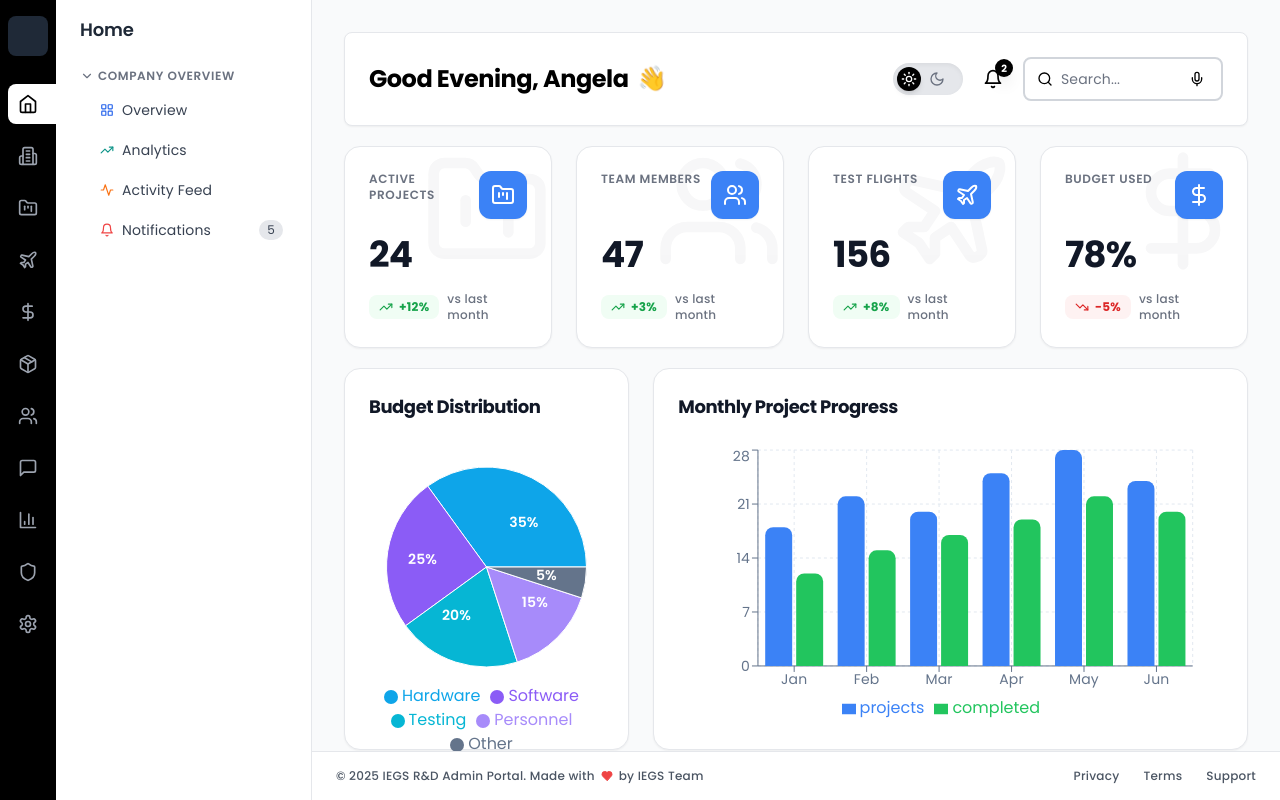
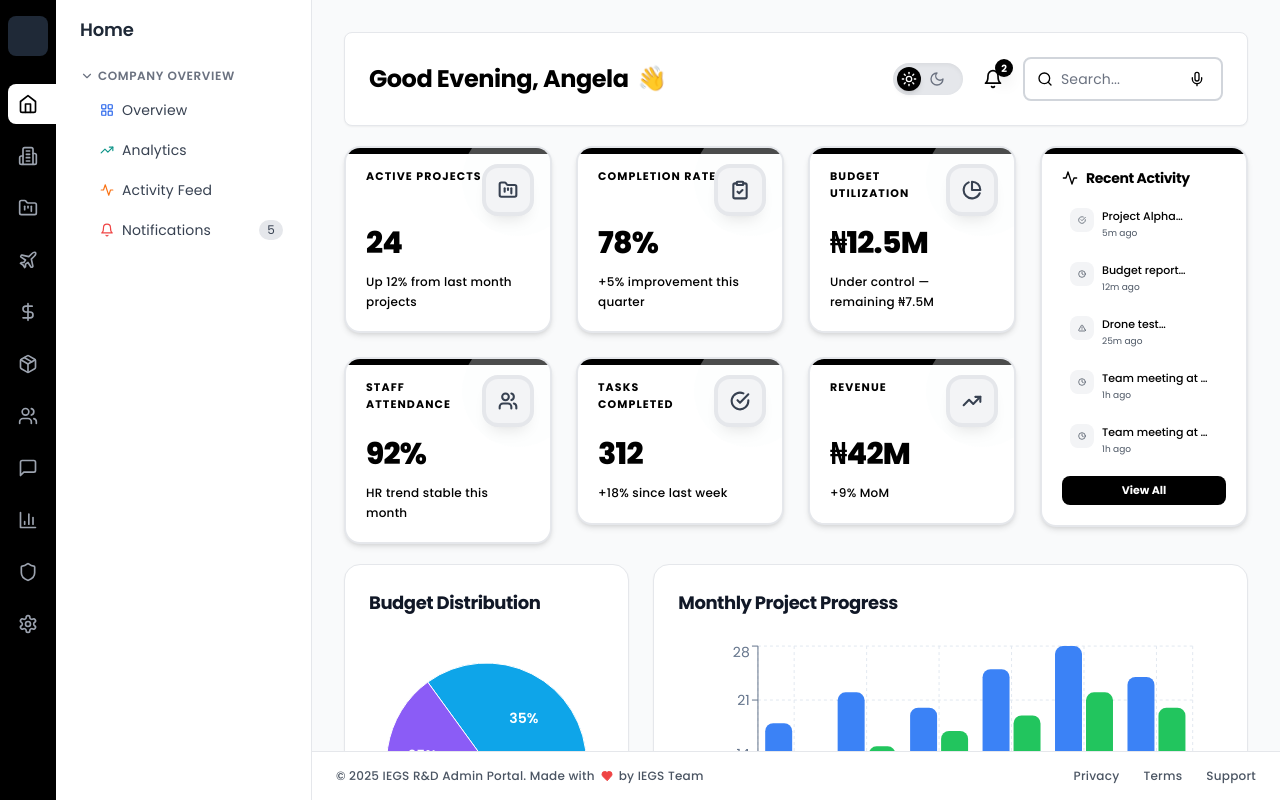
Before and after one commit to dotpyScript/iegs_rnd, a React (Vite) app: page / in a window 1280 px wide. Built offline with nearby package versions, Linux system fonts and the light colour scheme.

Commit message:
updating KPI cards

```diff
--- a/src/components/cards/KpiCard.jsx
+++ b/src/components/cards/KpiCard.jsx
@@ -1,7 +1,12 @@
 import { motion } from 'framer-motion';
+import { useContext } from 'react';
 import { TrendingUp, TrendingDown, Minus } from 'lucide-react';
+import { ThemeContext } from '../../context/ThemeContext';
 
-const KpiCard = ({ title, value, change, trend, icon: Icon, index = 0, description = null }) => {
+const KpiCard = ({ title, value, change, trend, icon: Icon, index = 0, description = null, accentColor = 'blue' }) => {
+  const { theme } = useContext(ThemeContext);
+  const isDarkMode = theme === 'dark';
+
   const getTrendIcon = () => {
     if (trend === 'up') return TrendingUp;
     if (trend === 'down') return TrendingDown;
@@ -9,11 +14,66 @@ const KpiCard = ({ title, value, change, trend, icon: Icon, index = 0, descripti
   };
 
   const getTrendColor = () => {
-    if (trend === 'up') return 'text-success-600 bg-success-50';
-    if (trend === 'down') return 'text-red-600 bg-red-50';
-    return 'text-gray-600 bg-gray-50';
+    if (isDarkMode) {
+      if (trend === 'up') return 'text-green-700 bg-green-50 border border-green-200';
+      if (trend === 'down') return 'text-red-700 bg-red-50 border border-red-200';
+      return 'text-gray-700 bg-gray-50 border border-gray-200';
+    } else {
+      if (trend === 'up') return 'text-gray-700 bg-gray-100 border border-gray-200';
+      if (trend === 'down') return 'text-gray-700 bg-gray-100 border border-gray-200';
+      return 'text-gray-700 bg-gray-100 border border-gray-200';
+    }
   };
 
+  const getAccentColorClasses = () => {
+    const colors = {
+      blue: {
+        bg: isDarkMode ? 'bg-blue-500' : 'bg-gray-100',
+        lightBg: isDarkMode ? 'bg-blue-50' : 'bg-gray-50',
+        ring: isDarkMode ? 'ring-blue-100' : 'ring-gray-200',
+        hoverBorder: isDarkMode ? 'hover:border-blue-300' : 'hover:border-gray-300',
+        iconText: isDarkMode ? 'text-white' : 'text-gray-700'
+      },
+      green: {
+        bg: isDarkMode ? 'bg-green-500' : 'bg-gray-100',
+        lightBg: isDarkMode ? 'bg-green-50' : 'bg-gray-50',
+        ring: isDarkMode ? 'ring-green-100' : 'ring-gray-200',
+        hoverBorder: isDarkMode ? 'hover:border-green-300' : 'hover:border-gray-300',
+        iconText: isDarkMode ? 'text-white' : 'text-gray-700'
+      },
+      purple: {
+        bg: isDarkMode ? 'bg-purple-500' : 'bg-gray-100',
+        lightBg: isDarkMode ? 'bg-purple-50' : 'bg-gray-50',
+        ring: isDarkMode ? 'ring-purple-100' : 'ring-gray-200',
+        hoverBorder: isDarkMode ? 'hover:border-purple-300' : 'hover:border-gray-300',
+        iconText: isDarkMode ? 'text-white' : 'text-gray-700'
+      },
+      orange: {
+        bg: isDarkMode ? 'bg-orange-500' : 'bg-gray-100',
+        lightBg: isDarkMode ? 'bg-orange-50' : 'bg-gray-50',
+        ring: isDarkMode ? 'ring-orange-100' : 'ring-gray-200',
+        hoverBorder: isDarkMode ? 'hover:border-orange-300' : 'hover:border-gray-300',
+        iconText: isDarkMode ? 'text-white' : 'text-gray-700'
+      },
+      cyan: {
+        bg: isDarkMode ? 'bg-cyan-500' : 'bg-gray-100',
+        lightBg: isDarkMode ? 'bg-cyan-50' : 'bg-gray-50',
+        ring: isDarkMode ? 'ring-cyan-100' : 'ring-gray-200',
+        hoverBorder: isDarkMode ? 'hover:border-cyan-300' : 'hover:border-gray-300',
+        iconText: isDarkMode ? 'text-white' : 'text-gray-700'
+      },
+      pink: {
+        bg: isDarkMode ? 'bg-pink-500' : 'bg-gray-100',
+        lightBg: isDarkMode ? 'bg-pink-50' : 'bg-gray-50',
+        ring: isDarkMode ? 'ring-pink-100' : 'ring-gray-200',
+        hoverBorder: isDarkMode ? 'hover:border-pink-300' : 'hover:border-gray-300',
+        iconText: isDarkMode ? 'text-white' : 'text-gray-700'
+      },
+    };
+    return colors[accentColor] || colors.blue;
+  };
+
+  const colorClasses = getAccentColorClasses();
   const TrendIcon = getTrendIcon();
 
   return (
@@ -25,61 +85,82 @@ const KpiCard = ({ title, value, change, trend, icon: Icon, index = 0, descripti
         delay: index * 0.1,
         ease: [0.25, 0.46, 0.45, 0.94]
       }}
-      whileHover={{ y: -4, transition: { duration: 0.2 } }}
-      className="group relative bg-white rounded-2xl p-6 shadow-sm hover:shadow-md transition-all duration-300 border border-gray-200 overflow-hidden"
+      whileHover={{ y: -6, scale: 1.02, transition: { duration: 0.2 } }}
+      className={`group relative rounded-2xl p-5 shadow-md hover:shadow-2xl transition-all duration-300 border-2 overflow-hidden cursor-pointer min-h-[145px]
+        ${isDarkMode
+          ? 'bg-white border-gray-200'
+          : 'bg-white border-gray-200'
+        } ${colorClasses.hoverBorder}`}
     >
-      {/* Background Pattern */}
-      <div className="absolute top-0 right-0 w-32 h-32 opacity-[0.03] group-hover:opacity-[0.05] transition-opacity">
-        <Icon className="w-full h-full" />
-      </div>
+      {/* Decorative Top Border Accent */}
+      <div className={`absolute top-0 left-0 right-0 h-1.5 ${isDarkMode ? colorClasses.bg : 'bg-black'} transition-all duration-300`} />
+
+      {/* Background Decorative Circle */}
+      <div className={`absolute -right-6 -top-6 w-28 h-28 rounded-full ${colorClasses.lightBg} opacity-30 group-hover:opacity-50 group-hover:scale-110 transition-all duration-300`} />
 
       <div className="relative z-10">
         {/* Header */}
         <div className="flex items-start justify-between mb-4">
           <div className="flex-1">
-            <p className="text-xs font-semibold text-gray-500 uppercase tracking-wider mb-1">
+            <p className={`text-[11px] font-bold uppercase tracking-[0.1em] mb-0.5
+              ${isDarkMode ? 'text-gray-500' : 'text-black'}
+            `}>
               {title}
             </p>
-            {description && (
-              <p className="text-xs text-gray-400">
-                {description}
-              </p>
-            )}
           </div>
           <motion.div
-            whileHover={{ rotate: 5, scale: 1.05 }}
-            className="flex-shrink-0 w-12 h-12 bg-primary-500 rounded-xl flex items-center justify-center shadow-sm"
+            whileHover={{ rotate: 360, scale: 1.15 }}
+            transition={{ duration: 0.6, ease: "easeInOut" }}
+            className={`flex-shrink-0 w-11 h-11 rounded-xl flex items-center justify-center shadow-lg ${colorClasses.bg} ring-4 ${colorClasses.ring}`}
           >
-            <Icon className="w-6 h-6 text-white" />
+            <Icon className={`w-5 h-5 ${colorClasses.iconText}`} strokeWidth={2.5} />
           </motion.div>
         </div>
 
-        {/* Value */}
-        <div className="mb-4">
-          <h3 className="text-4xl font-display font-bold text-gray-900 tracking-tight">
+        {/* Value with enhanced typography */}
+        <div className="mb-3.5">
+          <h3 className={`text-3xl font-display font-extrabold tracking-tight leading-none
+            ${isDarkMode ? 'text-gray-900' : 'text-black'}
+          `}>
             {value}
           </h3>
         </div>
 
-        {/* Trend */}
-        <div className="flex items-center gap-2">
-          <div className={`inline-flex items-center gap-1.5 px-2.5 py-1 rounded-lg ${getTrendColor()}`}>
-            <TrendIcon className="w-3.5 h-3.5" />
-            <span className="text-xs font-bold">
-              {trend === 'up' ? '+' : trend === 'down' ? '' : ''}{change}%
+        {/* Trend / Subtext */}
+        {description ? (
+          <p className={`text-xs font-medium leading-relaxed
+            ${isDarkMode ? 'text-gray-600' : 'text-black'}
+          `}>
+            {description}
+          </p>
+        ) : change !== undefined && (
+          <div className="flex items-center gap-2">
+            <motion.div
+              whileHover={{ scale: 1.05 }}
+              className={`inline-flex items-center gap-1.5 px-2.5 py-1.5 rounded-lg ${getTrendColor()}`}
+            >
+              <TrendIcon className="w-3.5 h-3.5" strokeWidth={2.5} />
+              <span className="text-xs font-bold">
+                {trend === 'up' ? '+' : trend === 'down' ? '-' : ''}{change}%
+              </span>
+            </motion.div>
+            <span className={`text-[11px] font-semibold ${isDarkMode ? 'text-gray-500' : 'text-black'}`}>
+              vs last month
             </span>
           </div>
-          <span className="text-xs text-gray-500 font-medium">
-            vs last month
-          </span>
-        </div>
+        )}
       </div>
 
-      {/* Hover Border Effect */}
+      {/* Shimmer Effect on Hover */}
       <motion.div
-        className="absolute inset-0 rounded-2xl border-2 border-primary-500 opacity-0 group-hover:opacity-100 transition-opacity pointer-events-none"
+        className="absolute inset-0 opacity-0 group-hover:opacity-100 pointer-events-none transition-opacity duration-300"
         initial={false}
-      />
+      >
+        <div className="absolute inset-0 bg-gradient-to-br from-transparent via-white/10 to-transparent" />
+      </motion.div>
+
+      {/* Bottom Glow Effect */}
+      <div className={`absolute -bottom-2 left-1/2 -translate-x-1/2 w-3/4 h-1 ${isDarkMode ? colorClasses.bg : 'bg-gray-400'} opacity-0 group-hover:opacity-20 blur-xl transition-opacity duration-300`} />
     </motion.div>
   );
 };
--- /dev/null
+++ b/src/components/cards/QuickStatsWidget.jsx
@@ -0,0 +1,114 @@
+import { motion } from 'framer-motion';
+import { useContext } from 'react';
+import { Activity, Clock, CheckCircle, AlertTriangle } from 'lucide-react';
+import { ThemeContext } from '../../context/ThemeContext';
+
+const QuickStatsWidget = () => {
+  const { theme } = useContext(ThemeContext);
+  const isDarkMode = theme === 'dark';
+
+  const recentUpdates = [
+    { id: 1, title: 'Project Alpha completed', time: '5m ago', type: 'success' },
+    { id: 2, title: 'Budget report submitted', time: '12m ago', type: 'info' },
+    { id: 3, title: 'Drone test scheduled', time: '25m ago', type: 'warning' },
+    { id: 4, title: 'Team meeting at 3 PM', time: '1h ago', type: 'info' },
+    { id: 5, title: 'Team meeting at 3 PM', time: '1h ago', type: 'info' },
+
+  ];
+
+  const getUpdateIcon = (type) => {
+    if (type === 'success') return CheckCircle;
+    if (type === 'warning') return AlertTriangle;
+    return Clock;
+  };
+
+  const getIconColor = (type) => {
+    if (isDarkMode) {
+      if (type === 'success') return 'text-green-600 bg-green-50';
+      if (type === 'warning') return 'text-orange-600 bg-orange-50';
+      return 'text-blue-600 bg-blue-50';
+    } else {
+      if (type === 'success') return 'text-gray-700 bg-gray-100';
+      if (type === 'warning') return 'text-gray-700 bg-gray-100';
+      return 'text-gray-700 bg-gray-100';
+    }
+  };
+
+  return (
+    <motion.div
+      initial={{ opacity: 0, x: 20 }}
+      animate={{ opacity: 1, x: 0 }}
+      transition={{ duration: 0.5, delay: 0.3, ease: [0.25, 0.46, 0.45, 0.94] }}
+      className={`relative rounded-2xl p-5 shadow-md border-2 overflow-hidden min-h-[145px] flex flex-col
+        ${isDarkMode
+          ? 'bg-white border-gray-200'
+          : 'bg-white border-gray-200'
+        }`}
+    >
+      {/* Decorative Top Border */}
+      <div className={`absolute top-0 left-0 right-0 h-1.5 ${isDarkMode ? 'bg-teal-500' : 'bg-black'}`} />
+
+      {/* Header */}
+      <div className="flex items-center gap-2 mb-3">
+        <Activity className={`w-4 h-4 ${isDarkMode ? 'text-blue-600' : 'text-black'}`} />
+        <h3 className={`text-sm font-display font-bold tracking-tight
+          ${isDarkMode ? 'text-gray-900' : 'text-black'}
+        `}>
+          Recent Activity
+        </h3>
+      </div>
+
+      {/* Recent Updates - Scrollable List */}
+      <div className="flex-1 overflow-y-auto space-y-1.5 scrollbar-thin pr-1">
+        {recentUpdates.map((update, index) => {
+          const Icon = getUpdateIcon(update.type);
+          return (
+            <motion.div
+              key={update.id}
+              initial={{ opacity: 0, x: -10 }}
+              animate={{ opacity: 1, x: 0 }}
+              transition={{ delay: 0.4 + index * 0.1 }}
+              whileHover={{ x: 2 }}
+              className={`flex items-start gap-2 p-2 rounded-lg transition-all duration-200 cursor-pointer
+                ${isDarkMode
+                  ? 'hover:bg-gray-50'
+                  : 'hover:bg-gray-50'
+                }`}
+            >
+              <div className={`w-6 h-6 rounded-lg flex items-center justify-center flex-shrink-0 ${getIconColor(update.type)}`}>
+                <Icon className="w-2 h-2" />
+              </div>
+              <div className="flex-1 min-w-0">
+                <p className={`text-[11px] font-medium mb-0.5 line-clamp-1
+                  ${isDarkMode ? 'text-gray-900' : 'text-black'}
+                `}>
+                  {update.title}
+                </p>
+                <p className={`text-[9px]
+                  ${isDarkMode ? 'text-gray-500' : 'text-gray-600'}
+                `}>
+                  {update.time}
+                </p>
+              </div>
+            </motion.div>
+          );
+        })}
+      </div>
+
+      {/* Footer Action */}
+      <motion.button
+        whileHover={{ scale: 1.01 }}
+        whileTap={{ scale: 0.99 }}
+        className={`w-full mt-3 py-1.5 rounded-lg text-[11px] font-bold transition-all duration-200
+          ${isDarkMode
+            ? 'bg-teal-500 hover:bg-teal-600 text-white'
+            : 'bg-black hover:bg-gray-800 text-white'
+          }`}
+      >
+        View All
+      </motion.button>
+    </motion.div>
+  );
+};
+
+export default QuickStatsWidget;
--- a/src/pages/OverviewPage.jsx
+++ b/src/pages/OverviewPage.jsx
@@ -1,9 +1,10 @@
 import { motion } from 'framer-motion';
 import { useContext } from 'react';
-import { FolderKanban, Users, Plane, DollarSign, MessageSquare, Award, Upload, CheckCircle, FileText } from 'lucide-react';
+import { FolderKanban, Users, MessageSquare, Award, Upload, CheckCircle, FileText, PieChart as PieChartIcon, TrendingUp, ClipboardCheck } from 'lucide-react';
 import KpiCard from '../components/cards/KpiCard';
 import ProjectCard from '../components/cards/ProjectCard';
 import TeamCard from '../components/cards/TeamCard';
+import QuickStatsWidget from '../components/cards/QuickStatsWidget';
 import LineChart from '../components/charts/LineChart';
 import BarChart from '../components/charts/BarChart';
 import PieChart from '../components/charts/PieChart';
@@ -39,40 +40,85 @@ const OverviewPage = () => {
         isDarkMode={theme === 'dark'}
       />
 
-      {/* KPI Cards */}
-      <div className="grid grid-cols-1 sm:grid-cols-2 lg:grid-cols-4 gap-4 lg:gap-6">
+      {/* KPI Cards Grid: 2x3 Layout + Widget */}
+      <div className="grid grid-cols-1 lg:grid-cols-4 gap-4 lg:gap-6 items-start">
+        {/* Left Side: 6 KPI Cards in 2x3 Grid */}
+        <div className="lg:col-span-3 grid grid-cols-1 sm:grid-cols-2 lg:grid-cols-3 gap-4 lg:gap-6 items-start">
+          {/* 1. Active Projects */}
           <KpiCard
             title="Active Projects"
-          value={kpiData.activeProjects.value}
-          change={kpiData.activeProjects.change}
-          trend={kpiData.activeProjects.trend}
+            value="24"
+            change={12}
+            trend="up"
             icon={FolderKanban}
+            accentColor="orange"
+            description="Up 12% from last month projects"
             index={0}
           />
+
+          {/* 2. Completion Rate */}
           <KpiCard
-          title="Team Members"
-          value={kpiData.engineers.value}
-          change={kpiData.engineers.change}
-          trend={kpiData.engineers.trend}
-          icon={Users}
+            title="Completion Rate"
+            value="78%"
+            change={5}
+            trend="up"
+            icon={ClipboardCheck}
+            accentColor="green"
+            description="+5% improvement this quarter"
             index={1}
           />
+
+          {/* 3. Budget Utilization */}
           <KpiCard
-          title="Test Flights"
-          value={kpiData.testFlights.value}
-          change={kpiData.testFlights.change}
-          trend={kpiData.testFlights.trend}
-          icon={Plane}
+            title="Budget Utilization"
+            value="₦12.5M"
+            trend="neutral"
+            icon={PieChartIcon}
+            accentColor="blue"
+            description="Under control — remaining ₦7.5M"
             index={2}
           />
+
+          {/* 4. Employee Engagement */}
           <KpiCard
-          title="Budget Used"
-          value={`${kpiData.budgetUtilization.value}%`}
-          change={kpiData.budgetUtilization.change}
-          trend={kpiData.budgetUtilization.trend}
-          icon={DollarSign}
+            title="Staff Attendance"
+            value="92%"
+            trend="neutral"
+            icon={Users}
+            accentColor="blue"
+            description="HR trend stable this month"
             index={3}
           />
+
+          {/* 5. Tasks Completed */}
+          <KpiCard
+            title="Tasks Completed"
+            value="312"
+            change={18}
+            trend="up"
+            icon={CheckCircle}
+            accentColor="cyan"
+            description="+18% since last week"
+            index={4}
+          />
+
+          {/* 6. Revenue / Financial Growth */}
+          <KpiCard
+            title="Revenue"
+            value="₦42M"
+            change={9}
+            trend="up"
+            icon={TrendingUp}
+            accentColor="green"
+            description="+9% MoM"
+            index={5}
+          />
+        </div>
+
+        {/* Right Side: Quick Stats Widget */}
+        <div className="lg:col-span-1">
+          <QuickStatsWidget />
+        </div>
       </div>
 
       {/* Charts Section */}
```
Lines whose indentation alone changed are shown as unchanged.
